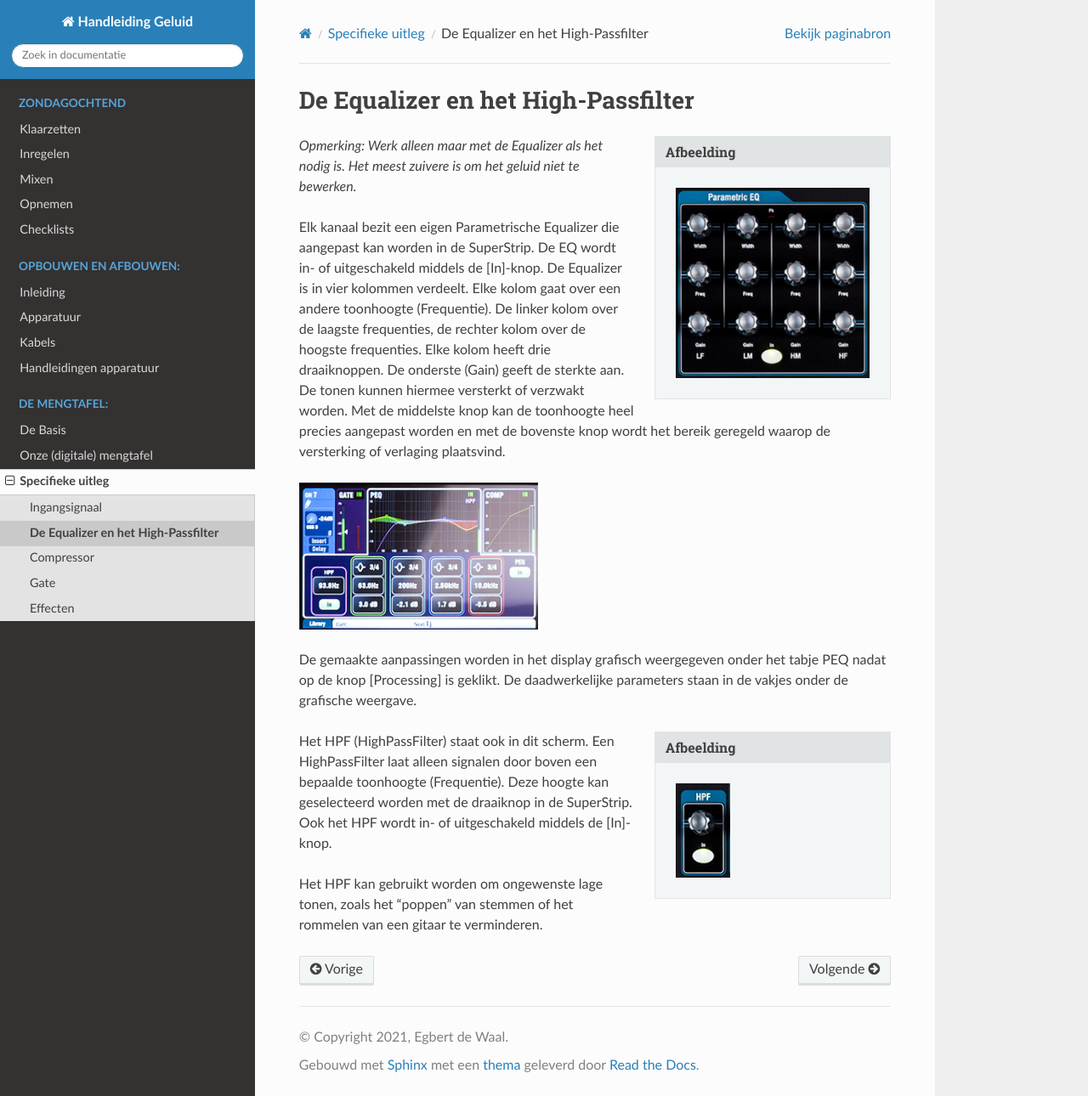
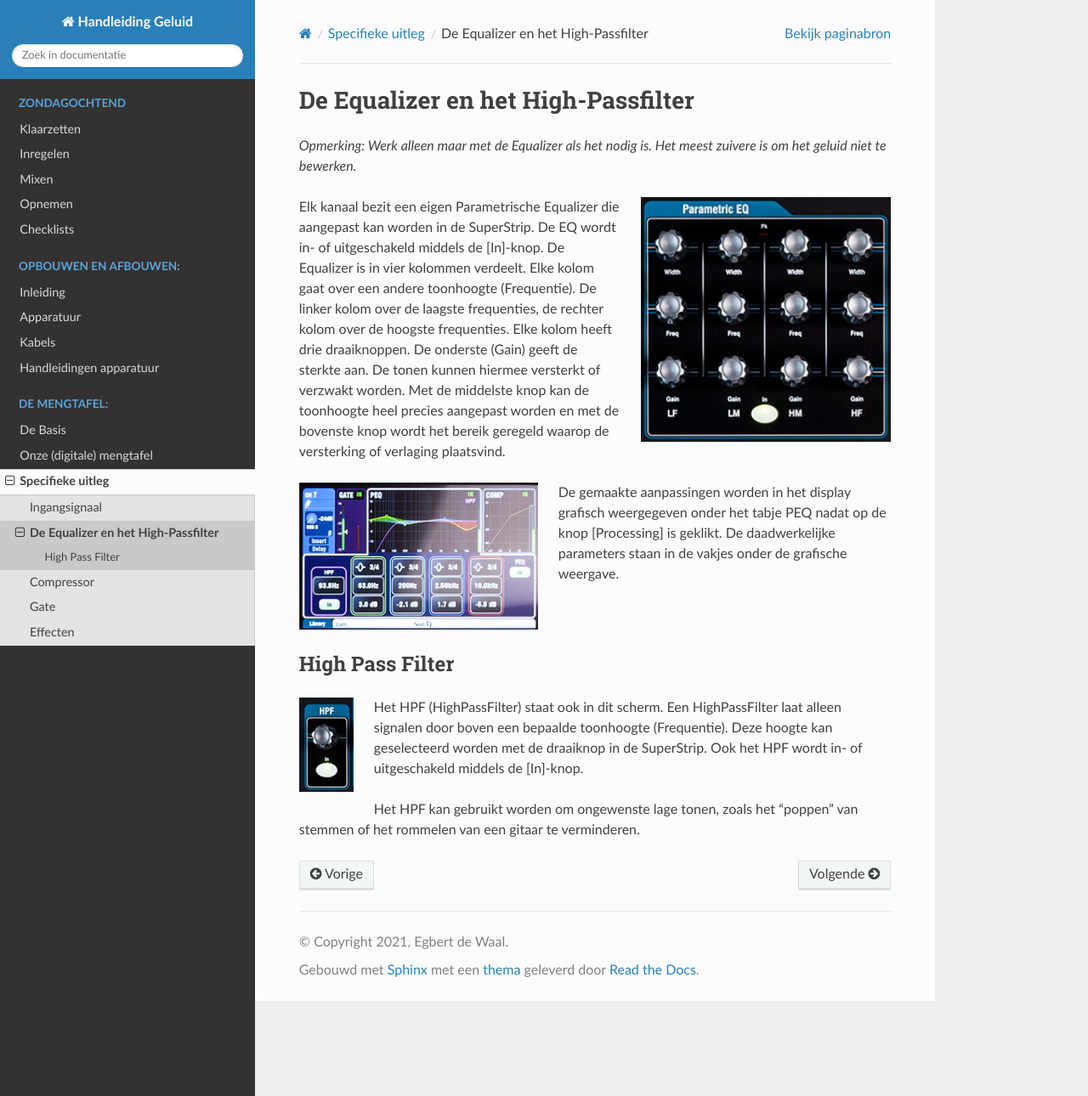
Before and after one commit to edewaal97/docs-geluid-reddingsark-bunschoten, a Sphinx documentation site: the page built from source/mengtafel/specifieke-uitleg/equalizer.rst, in a window 1280 px wide and 1290 px high. Shown: the whole window at 85% size. Built offline with Sphinx 7.4.7 and the Read the Docs theme 2.0.0, drawn with Linux system fonts in a browser that asks for light colours.

Commit message:
Wijziging in de weergave van afbeeldingen

```diff
--- a/source/mengtafel/onze-mengtafel/algemeen-gedeelte.rst
+++ b/source/mengtafel/onze-mengtafel/algemeen-gedeelte.rst
@@ -19,9 +19,8 @@ Onder het scherm bevinden zich een aantal knoppen:
 
 Direct Rechts van het scherm bevinden zich ook nog een aantal knoppen. Deze knoppen zijn voor directe interactie met het scherm. De bovenste twee zijn afhankelijk van het geselecteerde kanaal:
 
-.. Sidebar:: Afbeelding
-
-  .. image:: /images/schermknoppen.png
+.. image:: /images/schermknoppen.png
+   :align: right
 
 - **Processing**: Uitgebreide weergave voor onder andere: 48v, Gain, Gate, Equalizer, Compressor,
 - **Routing**: Toegang tot Mix Sends, FX Sends, Grp Sends, Mute-/DCA groepen en direct outs.
--- a/source/mengtafel/onze-mengtafel/channel-strips.rst
+++ b/source/mengtafel/onze-mengtafel/channel-strips.rst
@@ -7,9 +7,8 @@ De mengtafel heeft naar het lijkt 24 kanalen. Er zijn er echter nog een paar ext
 Daarnaast is er nog een derde layer, welke toegankelijk is door beide layerknoppen tegelijkertijd in te drukken. Op deze layer is de zogenaamde custom layer. In deze layer kan per fader aangewezen worden, welk kanaal bestuurd wordt. (Op het display via [Setup]->Control->Custom Layer).
 
 
-.. sidebar:: Afbeelding
-
-  .. image:: /images/channel-strip.png
+.. image:: /images/channel-strip.png
+   :align: right
 
 De strip itself
 ---------------
--- a/source/mengtafel/onze-mengtafel/master-strip.rst
+++ b/source/mengtafel/onze-mengtafel/master-strip.rst
@@ -1,9 +1,9 @@
 Master strip
 ============
 
-.. Sidebar:: Afbeelding
-
-  .. image:: /images/master-strip.png
+.. image:: /images/master-strip.png
+   :align: right
+   :width: 40%
 
 De uitleg van het merendeel van deze knoppen is in het hoofdstuk "Channel Strip" al gegeven.
 
--- a/source/mengtafel/specifieke-uitleg/equalizer.rst
+++ b/source/mengtafel/specifieke-uitleg/equalizer.rst
@@ -1,20 +1,27 @@
 De Equalizer en het High-Passfilter
 ===================================
-.. sidebar:: Afbeelding
-
-  .. image:: /images/parametric-eq-buttons.png
-
 *Opmerking: Werk alleen maar met de Equalizer als het nodig is. Het meest zuivere is om het geluid niet te bewerken.*
 
-Elk kanaal bezit een eigen Parametrische Equalizer die aangepast kan worden in de SuperStrip. De EQ wordt in- of uitgeschakeld middels de [In]-knop. De Equalizer is in vier kolommen verdeelt. Elke kolom gaat over een andere toonhoogte (Frequentie). De linker kolom over de laagste frequenties, de rechter kolom over de hoogste frequenties. Elke kolom heeft drie draaiknoppen. De onderste (Gain) geeft de sterkte aan. De tonen kunnen hiermee versterkt of verzwakt worden. Met de middelste knop kan de toonhoogte heel precies aangepast worden en met de bovenste knop wordt het bereik geregeld waarop de versterking of verlaging plaatsvind.
+.. compound::
+   :class: clearfix
 
-.. image:: /images/peq-display.png
+   .. image:: /images/parametric-eq-buttons.png
+       :align: right
 
-De gemaakte aanpassingen worden in het display grafisch weergegeven onder het tabje PEQ nadat op de knop [Processing] is geklikt. De daadwerkelijke parameters staan in de vakjes onder de grafische weergave.
+   Elk kanaal bezit een eigen Parametrische Equalizer die aangepast kan worden in de SuperStrip. De EQ wordt in- of uitgeschakeld middels de [In]-knop. De Equalizer is in vier kolommen verdeelt. Elke kolom gaat over een andere toonhoogte (Frequentie). De linker kolom over de laagste frequenties, de rechter kolom over de hoogste frequenties. Elke kolom heeft drie draaiknoppen. De onderste (Gain) geeft de sterkte aan. De tonen kunnen hiermee versterkt of verzwakt worden. Met de middelste knop kan de toonhoogte heel precies aangepast worden en met de bovenste knop wordt het bereik geregeld waarop de versterking of verlaging plaatsvind.
 
-.. sidebar:: Afbeelding
+.. compound::
+   :class: clearfix
 
-    .. image:: /images/hpf.png
+   .. image:: /images/peq-display.png
+      :align: left
+
+   De gemaakte aanpassingen worden in het display grafisch weergegeven onder het tabje PEQ nadat op de knop [Processing] is geklikt. De daadwerkelijke parameters staan in de vakjes onder de grafische weergave.
+
+High Pass Filter
+---------------------------------------
+.. image:: /images/hpf.png
+   :align: left
 
 Het HPF (HighPassFilter) staat ook in dit scherm. Een HighPassFilter laat alleen signalen door boven een bepaalde toonhoogte (Frequentie). Deze hoogte kan geselecteerd worden met de draaiknop in de SuperStrip. Ook het HPF wordt in- of uitgeschakeld middels de [In]-knop.
 
```
Also changed, not shown: source/mengtafel/de-basis.rst (+3 -5 lines).
